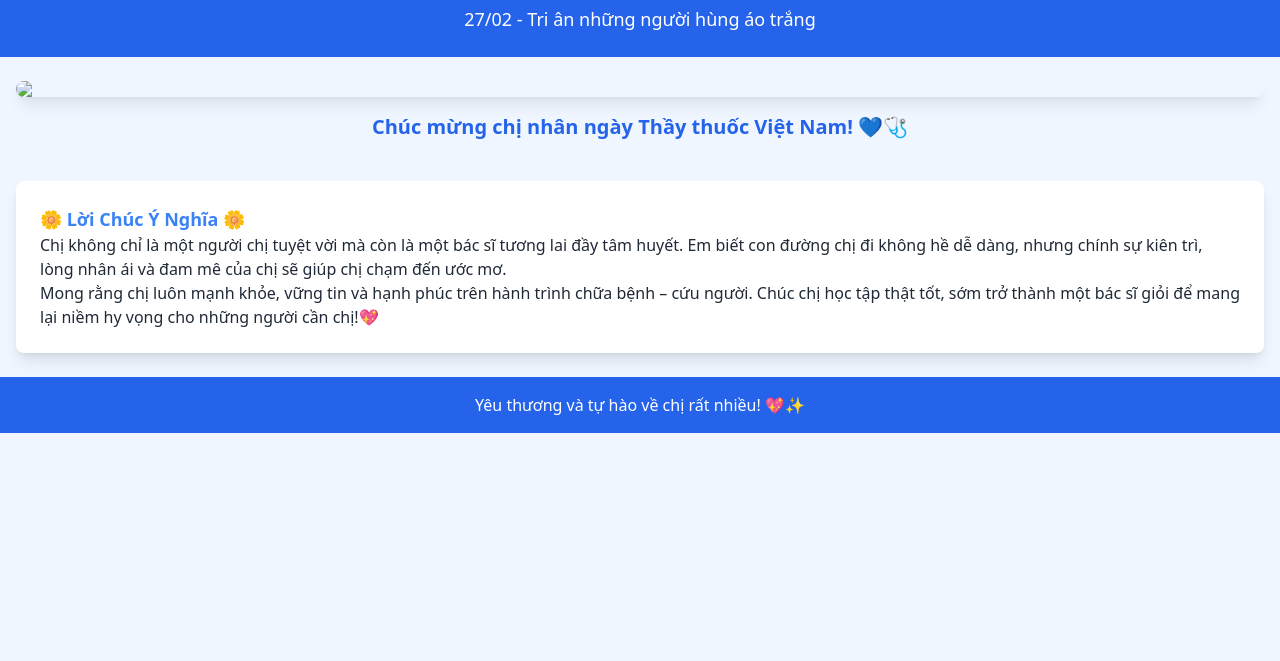
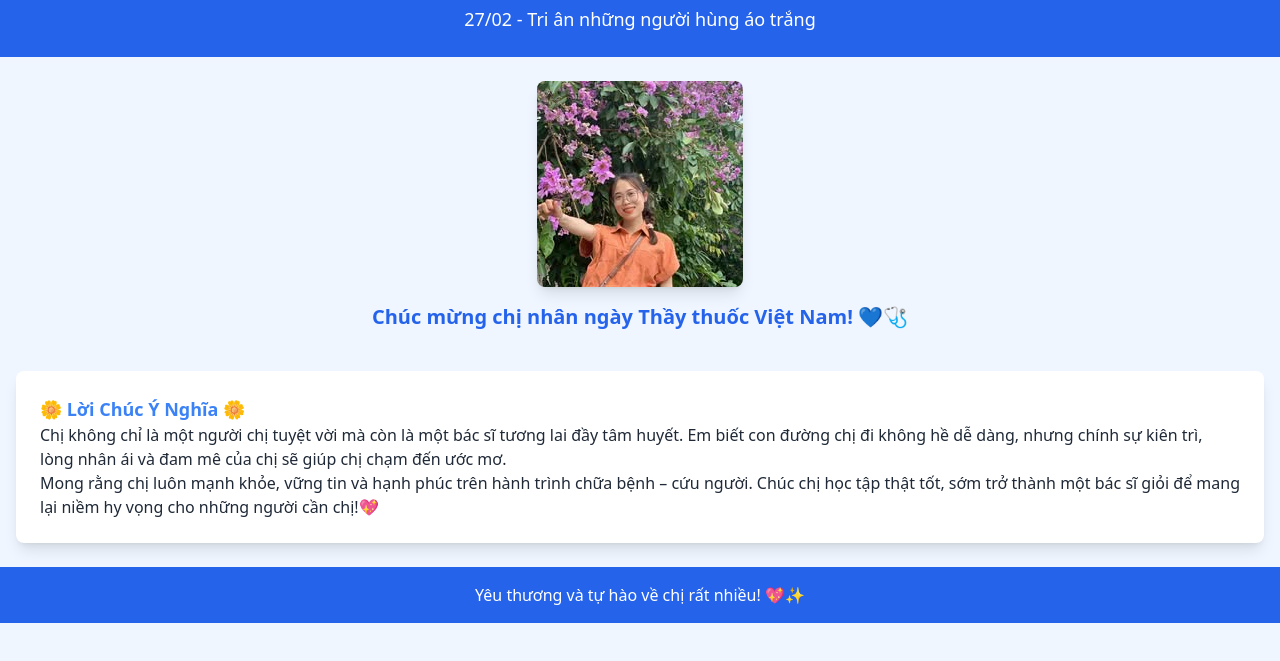
Before and after one commit to kostromin-s/thiep-chuc-mung, a plain HTML site: page index.html in a window 1280 px wide. Shown: the part 59-720 px from the top of the page. Drawn offline with nearby package versions, Linux system fonts and the light colour scheme; the site is published under a folder, as on GitHub Pages, so addresses that start at the root find nothing.

Commit message:
Update index.html

```diff
--- a/index.html
+++ b/index.html
@@ -18,7 +18,7 @@
     <!-- Hình ảnh & thông điệp -->
     <section class="text-center px-4 py-6">
                 <img
-            src="/img/cg2.jpg"
+            src="./img/cg2.jpg"
             class="mx-auto rounded-lg shadow-lg"
           />
       <h2 class="text-xl font-semibold mt-4 text-blue-600">
```
